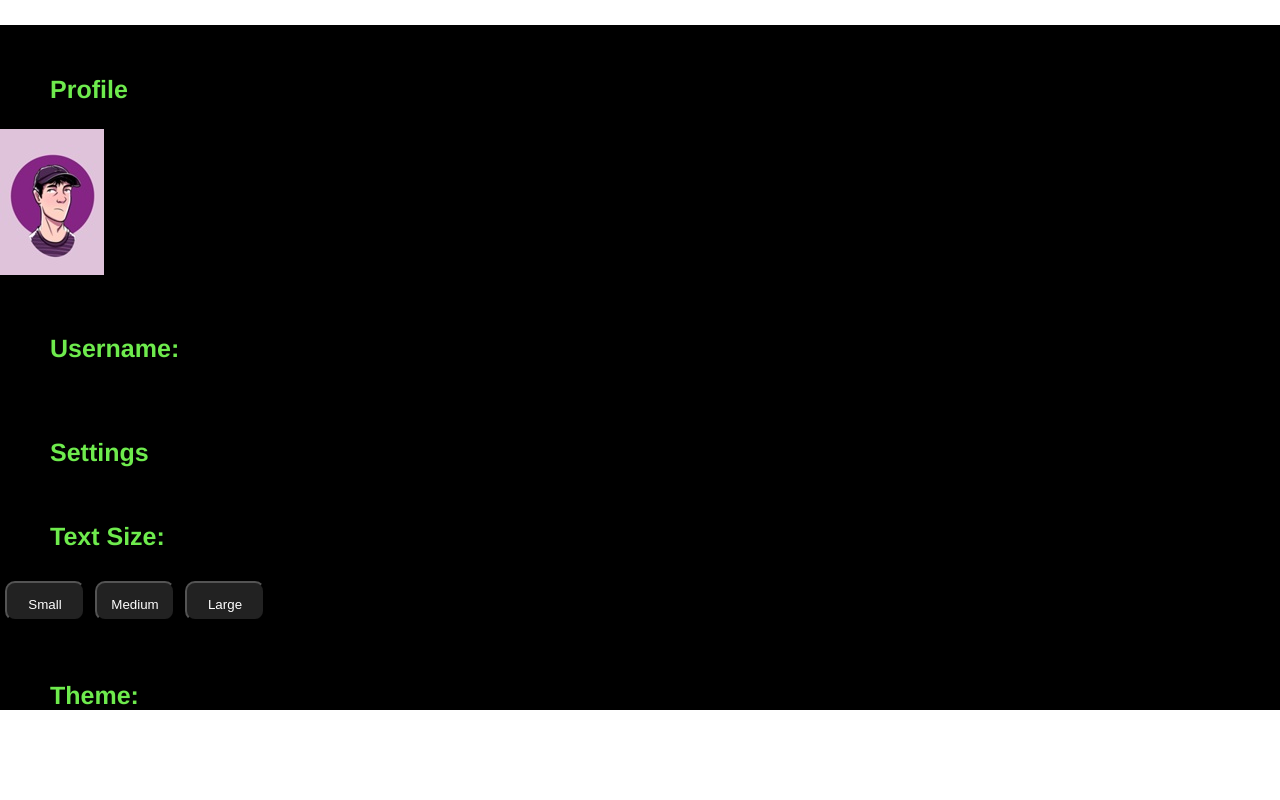
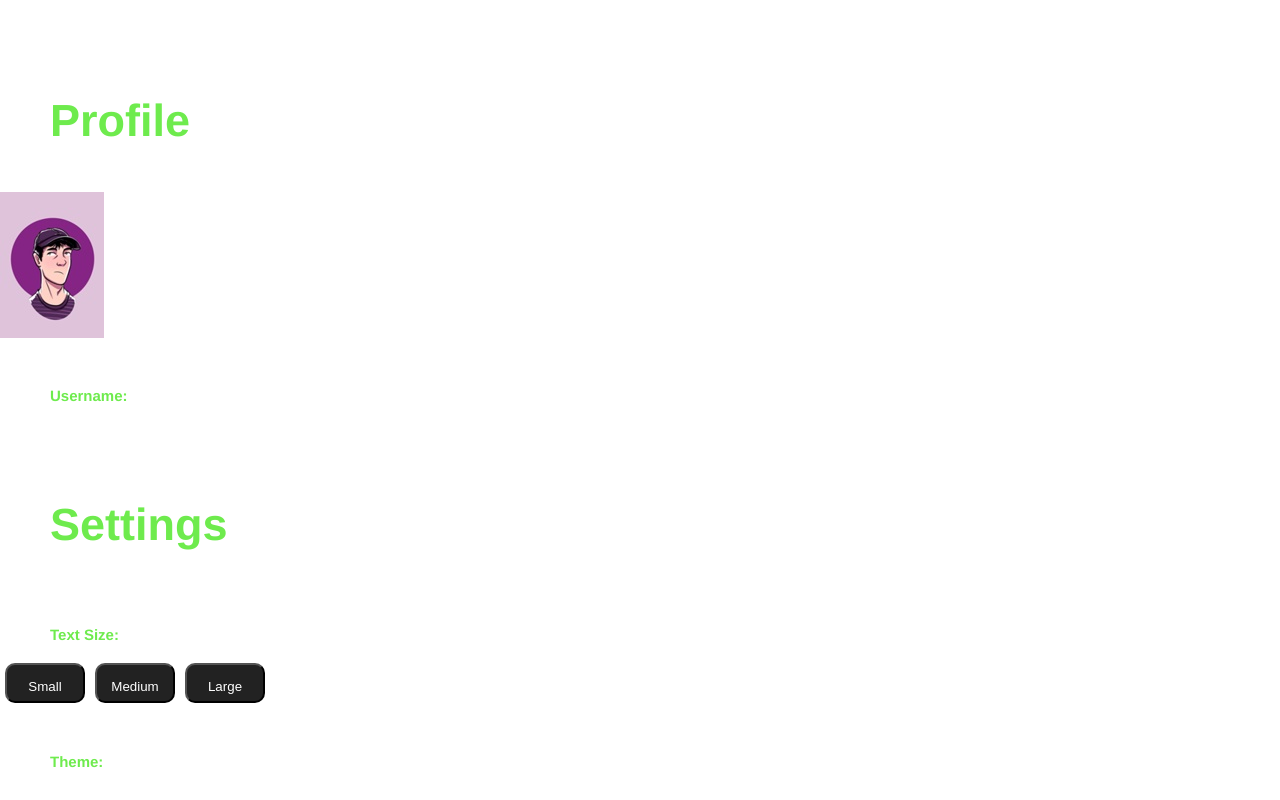
Before and after one commit to CS307PULSE/PULSE, a React (Create React App) app in the folder Frontend/: page / in a window 1280 px wide. Both pictures are taken after a click on the button "LOGIN THROUGH SPOTIFY". Built offline with nearby package versions, Linux system fonts and the light colour scheme.

Commit message:
Made system for consistent colors
Added to Colors.js and made Profile.js rely on Color.js

```diff
--- a/Frontend/src/components/Profile.js
+++ b/Frontend/src/components/Profile.js
@@ -1,14 +1,15 @@
 import TestIcon from "../test_icon.jpg"
 import React from "react";
-import { pulse_colors } from "../theme/Colors";
+//import { pulseColors } from "../theme/Colors";
+import Colors from "../theme/Colors";
 import TextSize from "../theme/TextSize";
-
-const text_sizes = TextSize("small");
+const textSizes = TextSize("medium"); //Obtain text size values
+const themeColors = Colors("light"); //Obtain color values
 
 const profileStyle = {
     paddding:"0px",
     margin: "0px",
-    backgroundColor: pulse_colors.black,
+    backgroundColor: themeColors.background,
     width: "100%", // Set width to 100% to cover the entire width of the screen
     height: "100%", // Set height to 100vh to cover the entire height of the screen
     backgroundSize: "cover", // Cover the entire container with the image
@@ -17,10 +18,10 @@ const profileStyle = {
 const profileHeader={
     paddingTop: "50px",
     paddingLeft: "50px",
-    color: "#6EEB4D",
+    color: themeColors.text,
     textRendering: "optimizeLegibility", // To mimic "text-edge: cap;"
     fontFamily: "Rajdhani-SemiBold, Helvetica",
-    fontSize: text_sizes.body,
+    fontSize: textSizes.header1,
     fontStyle: "normal",
     fontWeight: 600,
     lineHeight: "normal",
@@ -28,10 +29,10 @@ const profileHeader={
 const profileText={
     paddingTop: "30px",
     paddingLeft: "50px",
-    color: "#6EEB4D",
+    color: themeColors.text,
     textRendering: "optimizeLegibility", // To mimic "text-edge: cap;"
     fontFamily: "Rajdhani-SemiBold, Helvetica",
-    fontSize: text_sizes.body,
+    fontSize: textSizes.body,
     fontStyle: "normal",
     fontWeight: 600,
     lineHeight: "normal",
--- a/Frontend/src/theme/Colors.js
+++ b/Frontend/src/theme/Colors.js
@@ -1,5 +1,27 @@
-export const pulse_colors = {
+const pulseColors = {
     green: "#6EEB4D",
     black: "#000",
-    white: "#FFFFFF"
+    white: "#FFFFFF",
+    darkGrey: "#3D423E"
 }
+function Colors(colorSetting) {
+    const themeColors = {
+        background: "undefined",
+        text: "undefined",
+        buttons: "undefined",
+        background2: "undefined"
+    }
+    if (colorSetting === "dark") {
+        themeColors.background = pulseColors.black;
+        themeColors.text = pulseColors.green;
+        themeColors.buttons = pulseColors.white;
+        themeColors.background2 = pulseColors.darkGrey;
+    } else if (colorSetting === "light") {
+        themeColors.background = pulseColors.white;
+        themeColors.text = pulseColors.green;
+        themeColors.buttons = pulseColors.black;
+        themeColors.background2 = pulseColors.darkGrey;
+    }
+    return themeColors;
+}
+export default Colors;
--- a/Frontend/src/theme/TextSize.js
+++ b/Frontend/src/theme/TextSize.js
@@ -6,24 +6,24 @@ function TextSize(textSizeSetting) {
         body: "undefined",
         small: "undefined",
     }
-    if (textSizeSetting == "large") {
-        text_sizes.header1 = "100px";
-        text_sizes.header2 = "100px";
-        text_sizes.header3 = "100px";
-        text_sizes.body = "100px";
-        text_sizes.small = "100px";
-    } else if (textSizeSetting == "medium") {
-        text_sizes.header1 = "50px";
-        text_sizes.header2 = "50px";
-        text_sizes.header3 = "50px";
-        text_sizes.body = "50px";
-        text_sizes.small = "50px";
-    } else if (textSizeSetting == "small") {
-        text_sizes.header1 = "25px";
-        text_sizes.header2 = "25px";
+    if (textSizeSetting === "large") {
+        text_sizes.header1 = "60px";
+        text_sizes.header2 = "45px";
+        text_sizes.header3 = "30px";
+        text_sizes.body = "20px";
+        text_sizes.small = "15px";
+    } else if (textSizeSetting === "medium") {
+        text_sizes.header1 = "45px";
+        text_sizes.header2 = "35px";
         text_sizes.header3 = "25px";
-        text_sizes.body = "25px";
-        text_sizes.small = "25px";
+        text_sizes.body = "15px";
+        text_sizes.small = "10px";
+    } else if (textSizeSetting === "small") {
+        text_sizes.header1 = "35px";
+        text_sizes.header2 = "30px";
+        text_sizes.header3 = "20px";
+        text_sizes.body = "12px";
+        text_sizes.small = "8px";
     }
     return text_sizes;
 }
```
